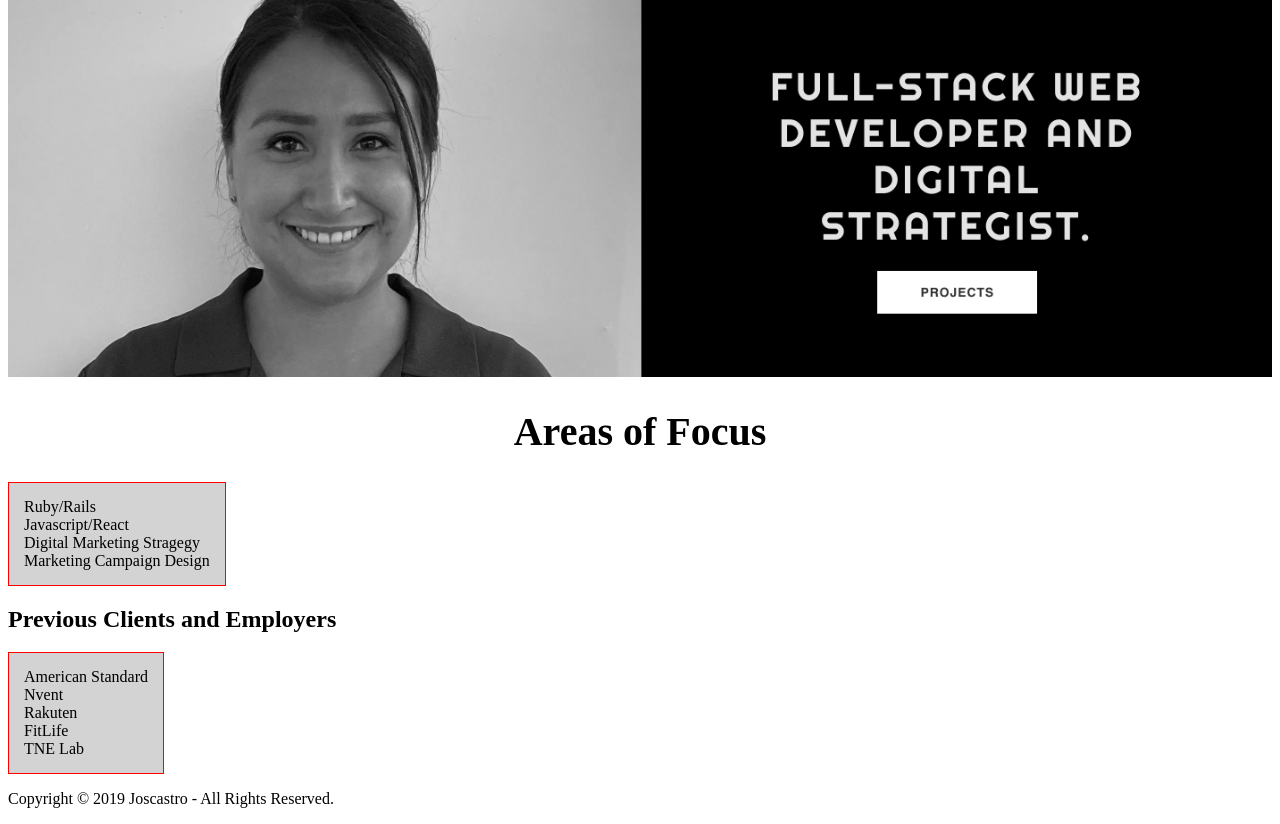
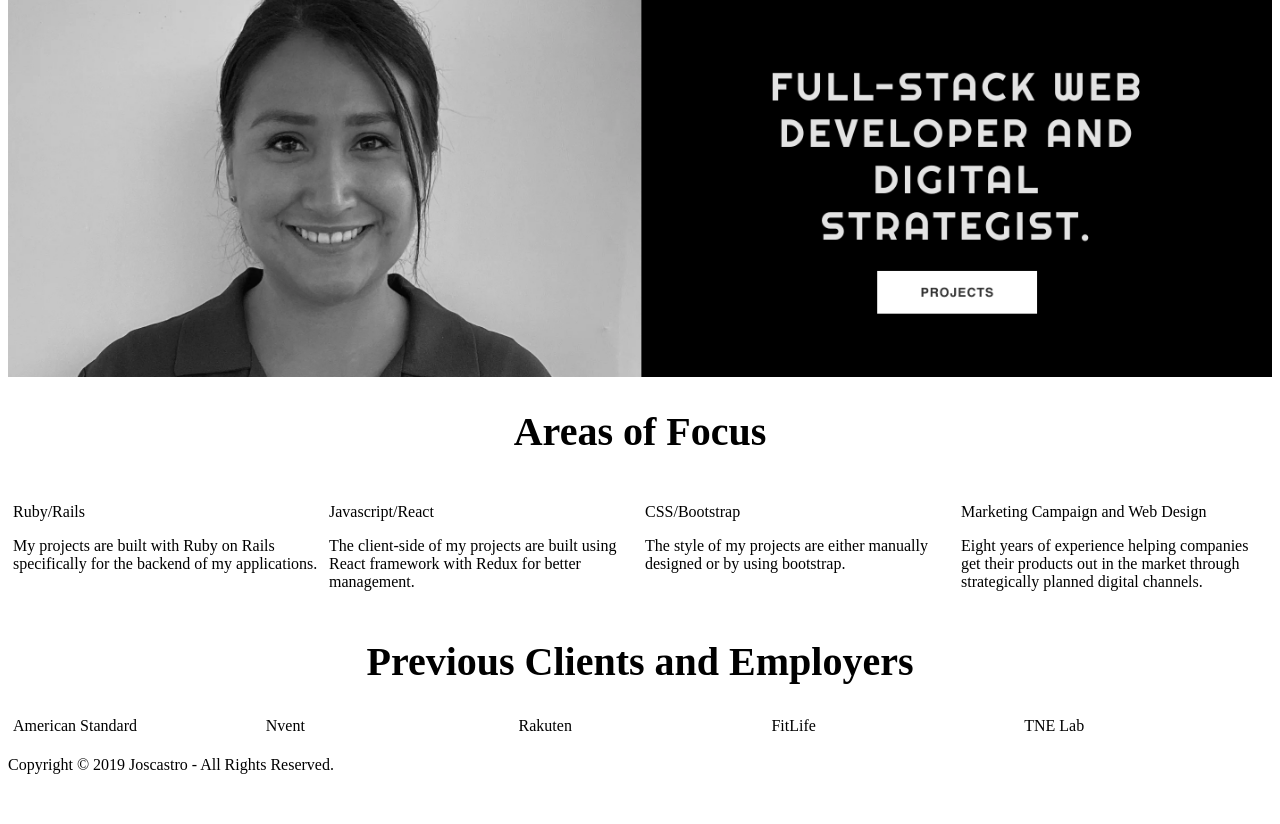
Before and after one commit to joselycas/portfolio-frontend, a React app: page / in a window 1280 px wide. Shown: the part 132-956 px from the top of the page. After the commit the page ends 922 px from the top, so only its background shows below. Built offline with nearby package versions, Linux system fonts and the light colour scheme.

Commit message:
update css

```diff
--- a/src/components/SubSection.js
+++ b/src/components/SubSection.js
@@ -6,22 +6,43 @@ const SubSection = () => {
   return(
     <div>
       <h1><center>Areas of Focus</center></h1>
-      <div className="grid-container">
-        <div className="grid-item">Ruby/Rails</div>
-        <div className="grid-item">Javascript/React</div>
-        <div className="grid-item">Digital Marketing Stragegy</div>
-        <div className="grid-item">Marketing Campaign Design</div>
+      <div className="row">
+        <div className="column">
+          <p>Ruby/Rails</p><p>My projects are built with Ruby on Rails specifically for the backend of my applications. </p></div>
+        <div className="column">
+          <p>Javascript/React</p><p>The client-side of my projects are built using React framework with Redux for better management. </p></div>
+        <div className="column">
+          <p>CSS/Bootstrap</p> <p>The style of my projects are either manually designed or by using bootstrap. </p></div>
+        <div className="column"><p>Marketing Campaign and Web Design</p><p>Eight years of experience helping companies get their products out in the market through strategically planned digital channels. </p></div>
       </div>
-      <h2>Previous Clients and Employers</h2>
-      <div className="grid-container">
-        <div className="grid-item">American Standard</div>
-        <div className="grid-item">Nvent</div>
-        <div className="grid-item">Rakuten</div>
-        <div className="grid-item">FitLife</div>
-        <div className="grid-item">TNE Lab</div>
+      <h1><center>Previous Clients and Employers</center></h1>
+      <div className="row">
+        <div className="column">American Standard</div>
+        <div className="column">Nvent</div>
+        <div className="column">Rakuten</div>
+        <div className="column">FitLife</div>
+        <div className="column">TNE Lab</div>
       </div>
     </div>
   )
 }
 
 export default SubSection;
+
+// <div>
+// <h1><center>Areas of Focus</center></h1>
+// <div className="row">
+//   <div className="column">Ruby/Rails</div>
+//   <div className="column">Javascript/React</div>
+//   <div className="column">Digital Marketing Stragegy</div>
+//   <div className="column">Marketing Campaign Design</div>
+// </div>
+// <h2>Previous Clients and Employers</h2>
+// <div className="row">
+//   <div className="column">American Standard</div>
+//   <div className="column">Nvent</div>
+//   <div className="column">Rakuten</div>
+//   <div className="column">FitLife</div>
+//   <div className="column">TNE Lab</div>
+// </div>
+// </div>
--- a/src/components/index.css
+++ b/src/components/index.css
@@ -3,26 +3,31 @@ body {
   font-family: "Times New Roman", Times, serif;
 }
 
+.logo {
+  width: 5%;
+  height: auto;
+  padding: 10px;
+}
+
+.headerImage {
+  width: 100%;
+  height: auto;
+}
+
 h1 {
   font-size: 40px;
 }
+/* subSection */
+.row {
 
-.grid-container {
-    display: inline-grid;
-    background-color: lightgrey;
-    padding: 15px;
-    border: 1px solid red;
+  display: flex;
+
     }
 
-  .headerImage {
-    width: 100%;
-    height: auto;
-  }
+  .column {
 
-  .logo {
-    width: 5%;
-    height: auto;
-    padding: 10px;
+    width: 33.33%;
+    padding: 5px;
   }
 
   ul {
```
